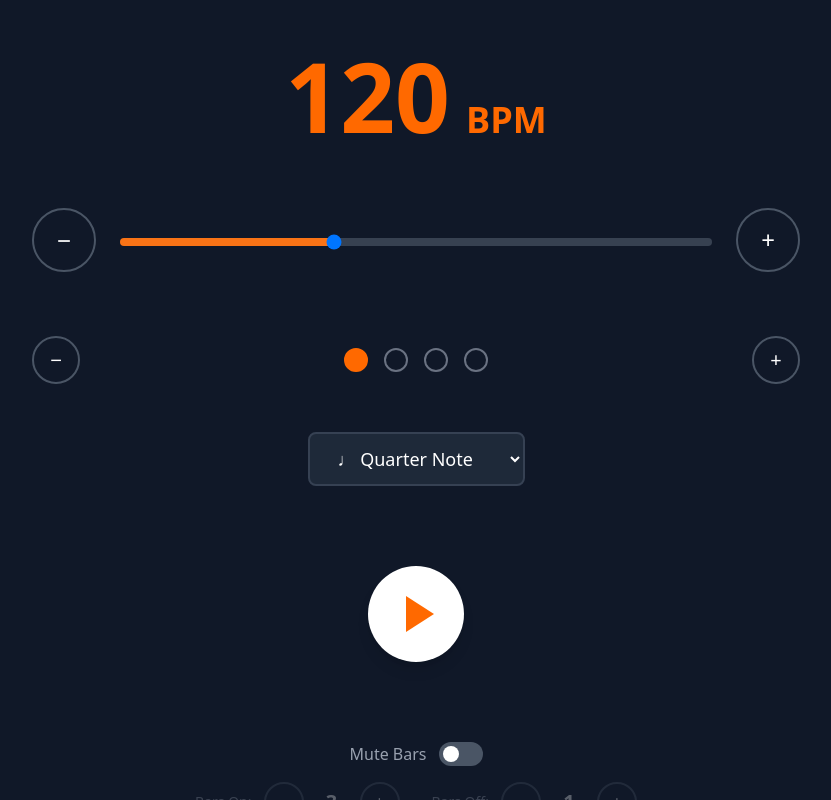
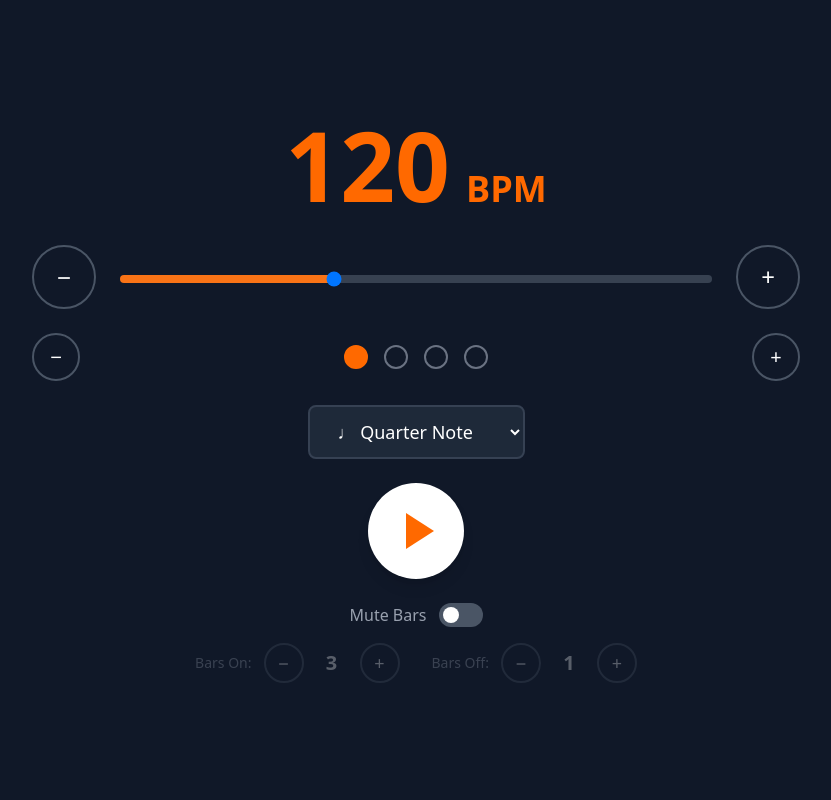
Before and after one commit to michaski/mute-bars-web-metronome, a React (Vite) app: page / in a window 1280 px wide. Shown: the whole page, without its empty margins (224-1055 px from the left). Built offline with nearby package versions, Linux system fonts and the light colour scheme.

Commit message:
more layout fixes

```diff
--- a/src/components/BeatPattern.tsx
+++ b/src/components/BeatPattern.tsx
@@ -8,7 +8,7 @@ export default function BeatPattern({
   onToggleAccent
 }: BeatPatternProps) {
   return (
-    <div className="flex items-center gap-3 sm:mb-12">
+    <div className="flex items-center gap-3">
       <button
         onClick={onRemoveBeat}
         disabled={beats.length <= 1}
--- a/src/components/GapClickControls.tsx
+++ b/src/components/GapClickControls.tsx
@@ -14,7 +14,7 @@ export default function GapClickControls({
   const handleBarsOffDecrement = () => onBarsOffChange(Math.max(0, barsOff - 1));
 
   return (
-    <div className="mb-0">
+    <div>
       <div className="flex justify-center items-center gap-3 mb-4">
         <span className="text-gray-400 text-md">Mute Bars</span>
         <button
--- a/src/components/Metronome.tsx
+++ b/src/components/Metronome.tsx
@@ -100,8 +100,8 @@ export default function Metronome() {
   };
 
   return (
-    <div className="h-screen overflow-hidden bg-gray-900 text-white py-4 sm:py-12 px-4">
-      <div className="max-w-3xl mx-auto h-full flex flex-col justify-evenly sm:block">
+    <div className="min-h-screen min-h-dvh flex flex-col sm:justify-center bg-gray-900 text-white py-4 sm:py-8 px-4 landscape-compact">
+      <div className="max-w-3xl mx-auto w-full flex-1 sm:flex-initial flex flex-col justify-evenly sm:justify-start gap-2 sm:gap-6">
 
         <TempoControl
           bpm={bpm}
--- a/src/components/NoteValueSelector.tsx
+++ b/src/components/NoteValueSelector.tsx
@@ -5,7 +5,7 @@ export default function NoteValueSelector({ noteValue, onNoteValueChange }: Note
   return (
     <div>
         {/* Note Value Selector */}
-        <div className="flex justify-center sm:mb-20">
+        <div className="flex justify-center">
           <select
             value={noteValue}
             onChange={(e) => onNoteValueChange(e.target.value as NoteValue)}
--- a/src/components/PlaybackControls.tsx
+++ b/src/components/PlaybackControls.tsx
@@ -2,20 +2,20 @@ import type { PlaybackControlsProps } from '../types';
 
 export default function PlaybackControls({ isPlaying, onTogglePlay }: PlaybackControlsProps) {
   return (
-    <div className="flex justify-center sm:mb-20">
+    <div className="flex justify-center">
       <button
         onClick={onTogglePlay}
-        className="w-24 h-24 rounded-full bg-white hover:bg-gray-100 flex items-center justify-center shadow-lg transition-colors cursor-pointer"
+        className="w-18 h-18 sm:w-24 sm:h-24 rounded-full bg-white hover:bg-gray-100 flex items-center justify-center shadow-lg transition-colors cursor-pointer"
       >
         {isPlaying ? (
           // Pause icon (two vertical bars)
           <div className="flex gap-2">
-            <div className="w-2 h-9 bg-orange-500 rounded"></div>
-            <div className="w-2 h-9 bg-orange-500 rounded"></div>
+            <div className="w-2 h-6 sm:h-9 bg-orange-500 rounded"></div>
+            <div className="w-2 h-6 sm:h-9 bg-orange-500 rounded"></div>
           </div>
         ) : (
           // Play icon (triangle)
-          <div className="w-0 h-0 border-l-[28px] border-l-orange-500 border-t-[18px] border-t-transparent border-b-[18px] border-b-transparent ml-2"></div>
+          <div className="w-0 h-0 border-l-[22px] sm:border-l-[28px] border-l-orange-500 border-t-[14px] sm:border-t-[18px] border-t-transparent border-b-[14px] sm:border-b-[18px] border-b-transparent ml-2"></div>
         )}
       </button>
     </div>
--- a/src/components/TempoControl.tsx
+++ b/src/components/TempoControl.tsx
@@ -40,8 +40,8 @@ export default function TempoControl({ bpm, onBpmChange }: TempoControlProps) {
   return (
     <>
       {/* Large BPM Display */}
-      <div className="text-center sm:mb-16">
-        <div className="text-8xl font-bold text-orange-500 mb-2">
+      <div className="text-center">
+        <div className="text-6xl sm:text-8xl font-bold text-orange-500 mb-2">
           {isEditing ? (
             <input
               type="text"
@@ -65,10 +65,10 @@ export default function TempoControl({ bpm, onBpmChange }: TempoControlProps) {
       </div>
 
       {/* Tempo Slider with +/- buttons */}
-      <div className="flex items-center gap-6 sm:mb-16">
+      <div className="flex items-center gap-6">
         <button
           onClick={handleDecrement}
-          className="w-16 h-16 rounded-full border-2 border-gray-600 hover:border-gray-500 flex items-center justify-center text-2xl transition-colors cursor-pointer"
+          className="w-12 h-12 sm:w-16 sm:h-16 rounded-full border-2 border-gray-600 hover:border-gray-500 flex items-center justify-center text-2xl transition-colors cursor-pointer"
         >
           −
         </button>
@@ -89,7 +89,7 @@ export default function TempoControl({ bpm, onBpmChange }: TempoControlProps) {
 
         <button
           onClick={handleIncrement}
-          className="w-16 h-16 rounded-full border-2 border-gray-600 hover:border-gray-500 flex items-center justify-center text-2xl transition-colors cursor-pointer"
+          className="w-12 h-12 sm:w-16 sm:h-16 rounded-full border-2 border-gray-600 hover:border-gray-500 flex items-center justify-center text-2xl transition-colors cursor-pointer"
         >
           +
         </button>
--- a/src/index.css
+++ b/src/index.css
@@ -14,3 +14,11 @@
   -webkit-font-smoothing: antialiased;
   -moz-osx-font-smoothing: grayscale;
 }
+
+@media (orientation: landscape) and (max-height: 500px) {
+  .landscape-compact {
+    gap: 0.25rem !important;
+    padding-top: 0.5rem !important;
+    padding-bottom: 0.5rem !important;
+  }
+}
```
